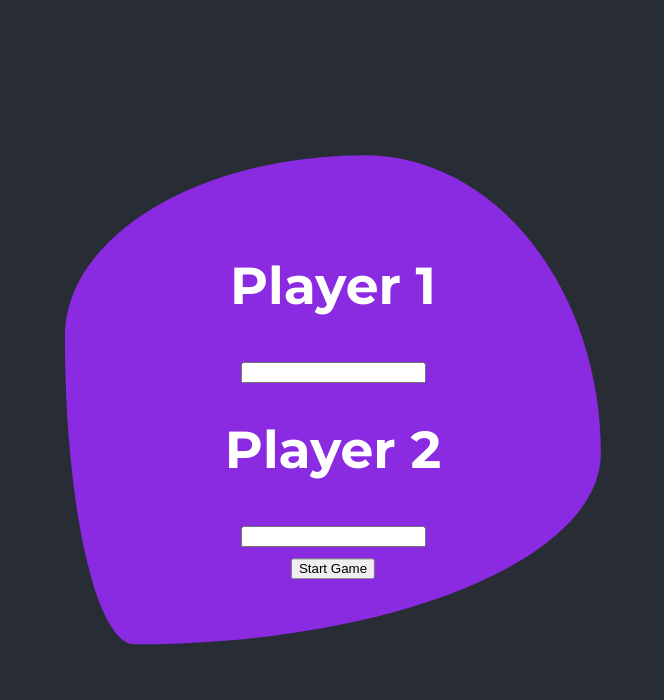
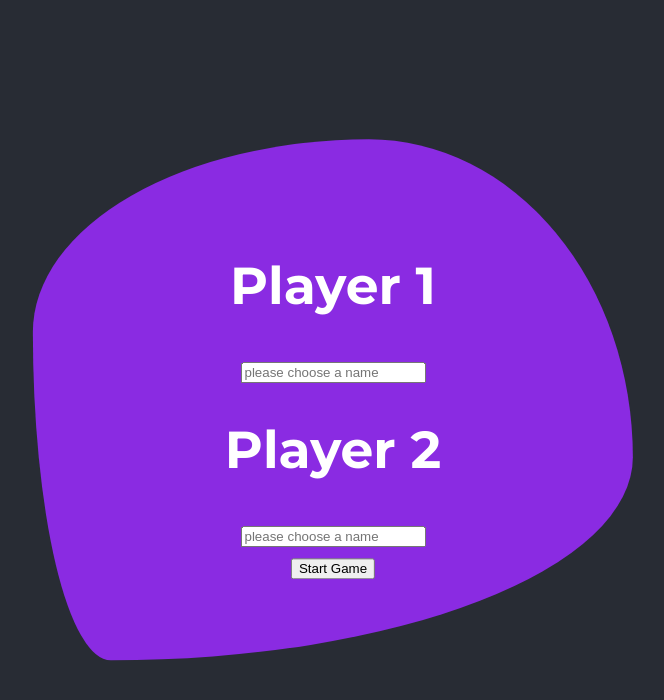
Before and after one commit to heatedtowel/dice-game, a React (Create React App) app: page / in a window 1280 px wide. Shown: the top 700 px of the page, without its empty margins (307-971 px from the left). Built offline with nearby package versions, Linux system fonts and the light colour scheme.

Commit message:
animations started

```diff
--- a/package.json
+++ b/package.json
@@ -7,6 +7,7 @@
     "@testing-library/react": "^13.1.1",
     "@testing-library/user-event": "^13.5.0",
     "bootstrap": "^5.1.3",
+    "framer-motion": "^6.3.11",
     "react": "^18.1.0",
     "react-bootstrap": "^2.3.1",
     "react-confetti": "^6.1.0",
--- a/src/components/gameboard/Gameboard.jsx
+++ b/src/components/gameboard/Gameboard.jsx
@@ -5,7 +5,7 @@ import DifficultyButton from '../difficultyButton/DifficultyButton';
 import Start from '../start/Start.jsx';
 import Player from '../player/Player.jsx';
 import WinScreen from '../winScreen/WinScreen';
-import Info from '../info/Info'
+import PlayerInfo from '../playerInfo/PlayerInfo'
 import PlayerModel from '../../models/player'
 
 
@@ -13,6 +13,25 @@ import './assets/css/gameboard.css';
 
 const Gameboard = () => {
   const [hasSetName, setHasSetName] = useState(false)
+
+  // const gameBoardVariant = {
+  //   aboutMe: {
+  //     card: {
+  //       opacity: 1,
+  //       x: 0,
+  //       backgroundColor: theme ? '#417257e3' : '#0c494fc0',
+  //       borderRadius: '1rem',
+  //       fontWeight: 500,
+  //       transition: {
+  //         y: { duration: .5 },
+  //         opacity: { duration: 1 },
+  //         borderRadius: { duration: 2 },
+  //         backgroundColor: { duration: .5 },
+  //         fontWeight: { duration: 1.5 }
+  //       }
+  //     }
+  //   },
+  // }
 
   const initialState = {
     start: false,
@@ -34,7 +53,6 @@ const Gameboard = () => {
     playerRoll: 'playerRoll',
     win: 'win',
   }
-
 
   const [state, dispatch] = useReducer(reducer, initialState);
   function reducer(state, action) {
@@ -89,7 +107,7 @@ const Gameboard = () => {
     <>
       <Header />
       {!hasSetName ?
-        <Info
+        <PlayerInfo
           initialState={initialState}
           setHasSetName={setHasSetName}
         /> :
--- a/src/components/info/Info.jsx
+++ /dev/null
@@ -1,36 +0,0 @@
-import { useState } from 'react'
-import './css/info.css'
-
-const WinScreen = ({ initialState, setHasSetName }) => {
-
-  const [player1Name, setplayer1Name] = useState('')
-  const [player2Name, setplayer2Name] = useState('')
-
-
-  const handleLogin = (p1Name, p2Name) => {
-    if (p1Name.length >= 3 && p2Name.length >= 3) {
-      initialState.player1.setName(p1Name)
-      initialState.player2.setName(p2Name)
-      return setHasSetName(true)
-    }
-    return alert('Name must be more than 3 letters')
-  }
-
-  return (
-    <div className="winOverlay">
-      <div className='info--container'>
-        <form>
-          <div>
-            <h1>Player 1</h1>
-            <input type="text" onChange={(e) => setplayer1Name(e.target.value)} />
-            <h1>Player 2</h1>
-            <input type="text" onChange={(e) => setplayer2Name(e.target.value)} />
-          </div>
-          <button type="button" onClick={() => handleLogin(player1Name, player2Name)}>Start Game</button>
-        </form>
-      </div>
-    </div>
-  )
-}
-
-export default WinScreen
--- /dev/null
+++ b/src/components/playerInfo/PlayerInfo.jsx
@@ -0,0 +1,67 @@
+import { useState } from 'react'
+import { motion } from 'framer-motion'
+import './css/playerInfo.css'
+
+const WinScreen = ({ initialState, setHasSetName }) => {
+
+  const [player1Name, setplayer1Name] = useState('')
+  const [player2Name, setplayer2Name] = useState('')
+
+  const playerInfoVariant = {
+    container: {
+      opacity: 1,
+      borderRadius: '56% 44% 87% 13% / 37% 61% 39% 63%',
+      padding: '5rem 12rem',
+      transition: {
+        duration: 2
+      }
+    },
+    text: {
+
+    }
+  }
+
+  const handleLogin = (p1Name, p2Name) => {
+    if (p1Name.length >= 3 && p2Name.length >= 3) {
+      initialState.player1.setName(p1Name)
+      initialState.player2.setName(p2Name)
+      return setHasSetName(true)
+    }
+    return alert('Name must be more than 3 letters')
+  }
+
+  return (
+    <div>
+      <motion.div
+        className='info--container'
+        initial={{ opacity: 0, borderRadius: '1rem', padding: '0rem' }}
+        variants={playerInfoVariant}
+        animate='container'
+      >
+        <form>
+          <div>
+            <h1>Player 1</h1>
+            <input
+              type="text"
+              placeholder='please choose a name'
+              onChange={(e) => setplayer1Name(e.target.value)}
+            />
+            <h1>Player 2</h1>
+            <input
+              type="text"
+              placeholder='please choose a name'
+              onChange={(e) => setplayer2Name(e.target.value)}
+            />
+          </div>
+          <button
+            type="button"
+            onClick={() => handleLogin(player1Name, player2Name)}
+          >Start Game
+          </button>
+        </form>
+      </motion.div>
+    </div >
+  )
+}
+
+export default WinScreen
--- a/src/components/info/css/info.css
+++ b/src/components/playerInfo/css/playerInfo.css
@@ -2,8 +2,8 @@
   position: fixed;
   top: 50%;
   left: 50%;
-  padding: 4rem 10rem;
+  /* padding: 4rem 10rem; */
   background-color: blueviolet;
   transform: translate(-50%, -50%);
-  border-radius: 56% 44% 87% 13% / 37% 61% 39% 63%;
+  /* border-radius: 56% 44% 87% 13% / 37% 61% 39% 63%; */
 }
--- a/src/index.js
+++ b/src/index.js
@@ -1,8 +1,8 @@
 import React from 'react';
 import ReactDOM from 'react-dom/client';
-import './index.css';
 import App from './App';
 import reportWebVitals from './reportWebVitals';
+import './index.css';
 
 const root = ReactDOM.createRoot(document.getElementById('root'));
 root.render(
```
Also changed, not shown: 1 other file (tests, documents, lock files or other folders).
